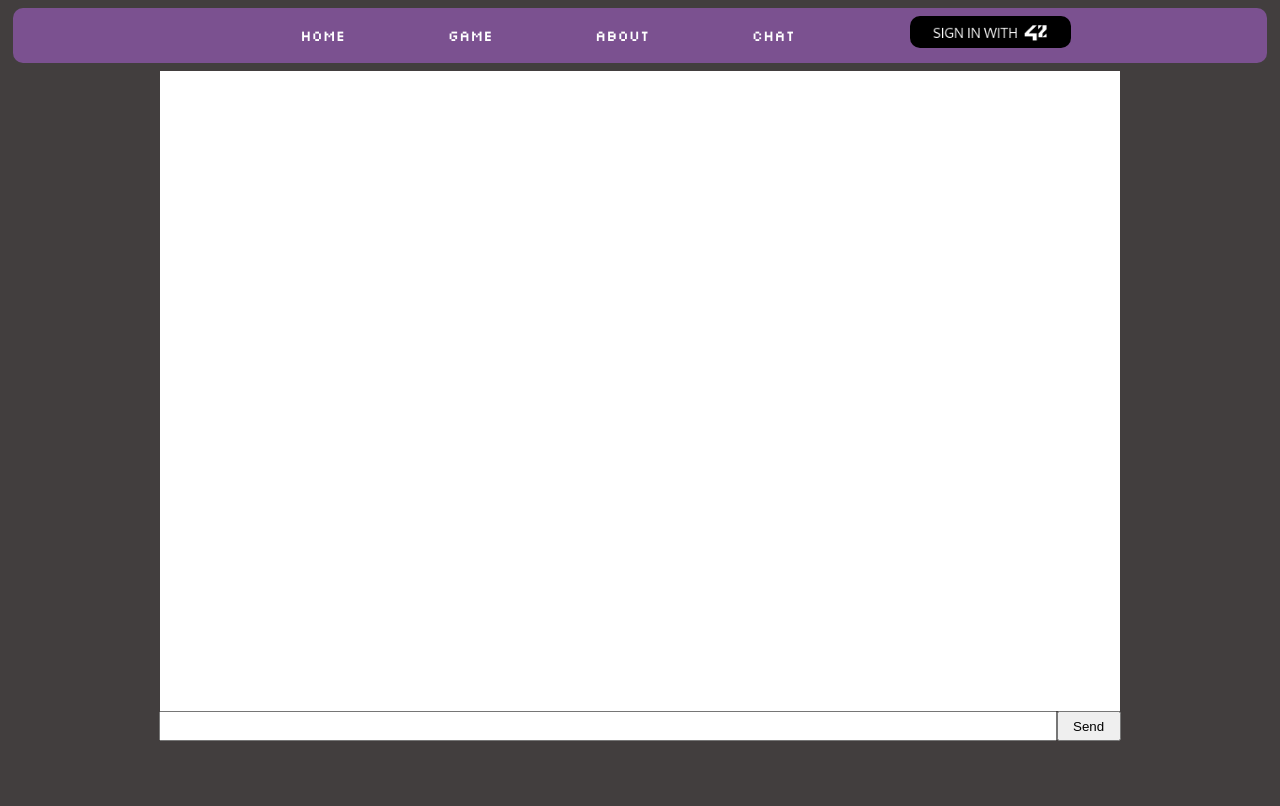
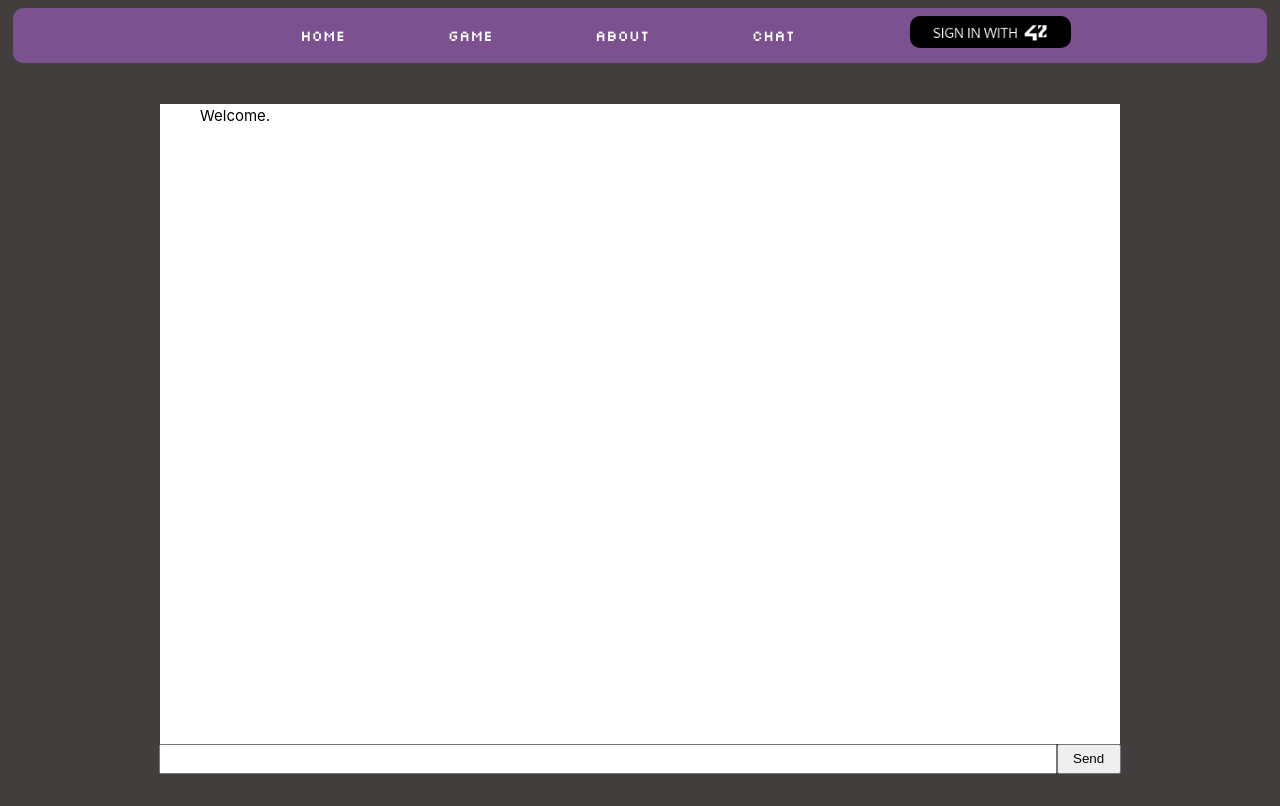
Before and after one commit to Rart3x/42-transcendence, a Vue app in the folder srcs/requirements/front/: page /chat in a window 1280 px wide. Built offline with nearby package versions, Linux system fonts and the light colour scheme.

Commit message:
Update chat page

```diff
--- a/srcs/requirements/front/src/components/Chat.vue
+++ b/srcs/requirements/front/src/components/Chat.vue
@@ -1,14 +1,33 @@
 <script setup>
+import { insertMessage } from "./api/ApiCalls";
 import { ref } from "vue";
-import { insertMessage } from "./api/ApiCalls";
+
+let id = 0;
+
+const newTodo = ref("");
+const todos = ref([{ id: id++, text: "Welcome." }]);
+
+function addTodo() {
+  todos.value.push({ id: id++, text: newTodo.value });
+  newTodo.value = "";
+}
 </script>
 
 <template>
   <body>
     <div class="chat-container">
-      <canvas class="chat-box"></canvas>
-      <form @submit.prevent="insertMessage(message_text)">
-        <input class="chat-msg" />
+      <div class="chat-box">
+        <span class="scroll-start-at-top"></span>
+        <div id="scroll-container">
+          <ul class="chat-list">
+            <li v-for="todo in todos" :key="todo.id">
+              {{ todo.text }}
+            </li>
+          </ul>
+        </div>
+      </div>
+      <form @submit.prevent="addTodo">
+        <input class="chat-msg" v-model="newTodo" minlength="1" />
         <button type="submit" class="chat-button">Send</button>
       </form>
     </div>
@@ -25,11 +44,24 @@ body {
   justify-content: center;
   align-items: center;
   flex-direction: column;
+  flex: 1 1 0%;
 }
 .chat-box {
+  width: 75vw;
+  height: 80vh;
+  overflow: auto;
+  display: flex;
+  flex-direction: column-reverse;
   background-color: #fff;
-  width: 75vw;
-  min-height: 80vh;
+}
+
+.scroll-start-at-top {
+  flex: 1 1 0%;
+}
+.chat-list {
+  background-color: #fff;
+  color: black;
+  list-style: none;
 }
 
 .chat-msg {
--- a/srcs/requirements/front/src/components/Home.vue
+++ b/srcs/requirements/front/src/components/Home.vue
@@ -7,7 +7,7 @@
       <li style="--i: 3" data-icon="&#xf11b">
         <a href="#game"> Game </a>
       </li>
-      <li style="--i: 2" data-icon="&#xf03a">
+      <li style="--i: 2" data-icon="&#xf086">
         <a href="#chat"> Chat </a>
       </li>
       <li style="--i: 1" data-icon="&#xe533">
```
